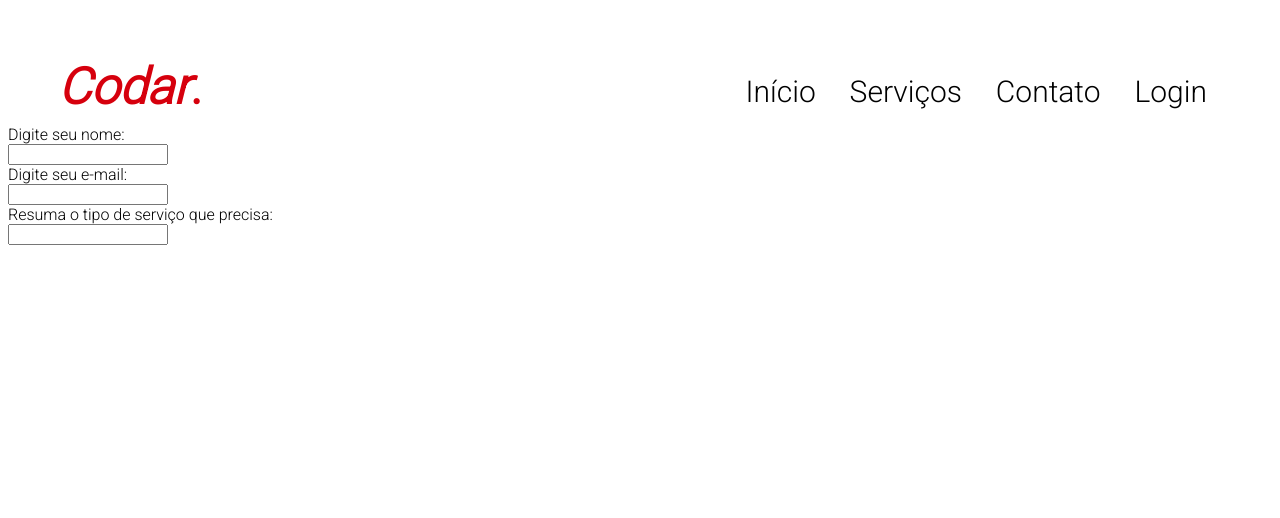
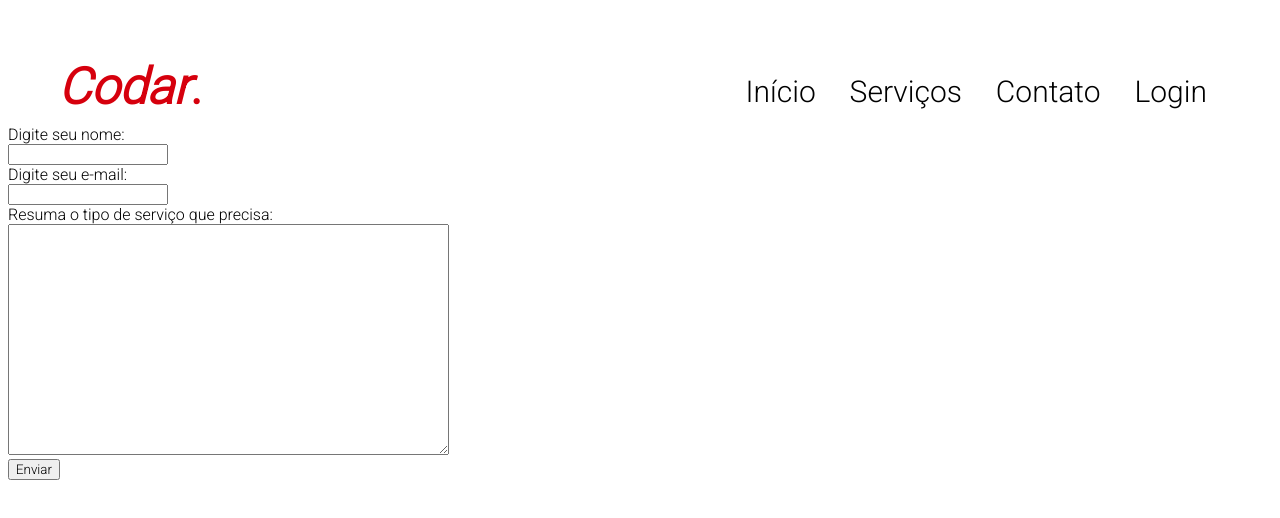
Before and after one commit to geronimofx/DevChallenge_Codar, a plain HTML site: page contato.html in a window 1280 px wide. Drawn offline with Linux system fonts and the light colour scheme.

Commit message:
iniciando formulário de contato

```diff
--- a/contato.html
+++ b/contato.html
@@ -26,7 +26,8 @@
             <label for="email">Digite seu e-mail:</label><br>
             <input type="text" name="#" id="*"><br>
             <label for="message">Resuma o tipo de serviço que precisa:</label><br>
-            <input type="text" name="#" id="*">
+            <textarea name="#" id="*" cols="60" rows="15"></textarea><br>
+            <button>Enviar</button>
         </form>
     </section>
 </body>
```
